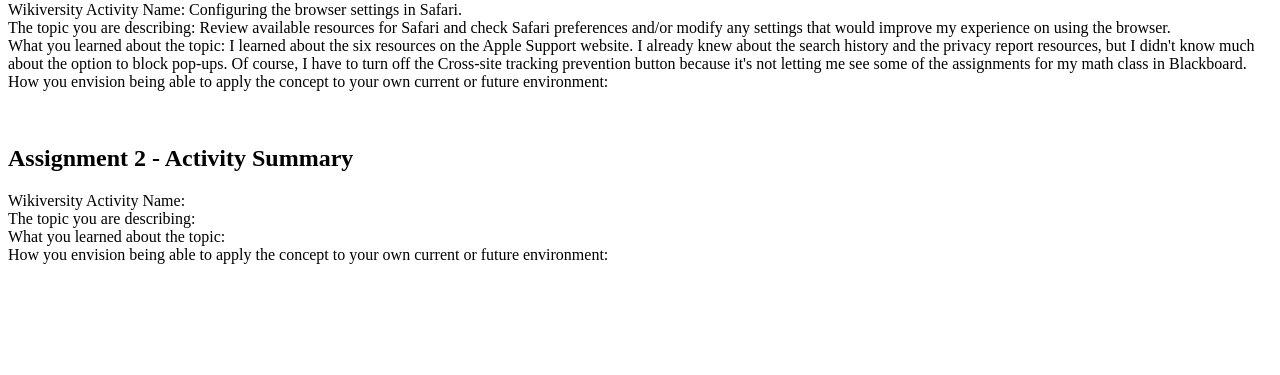
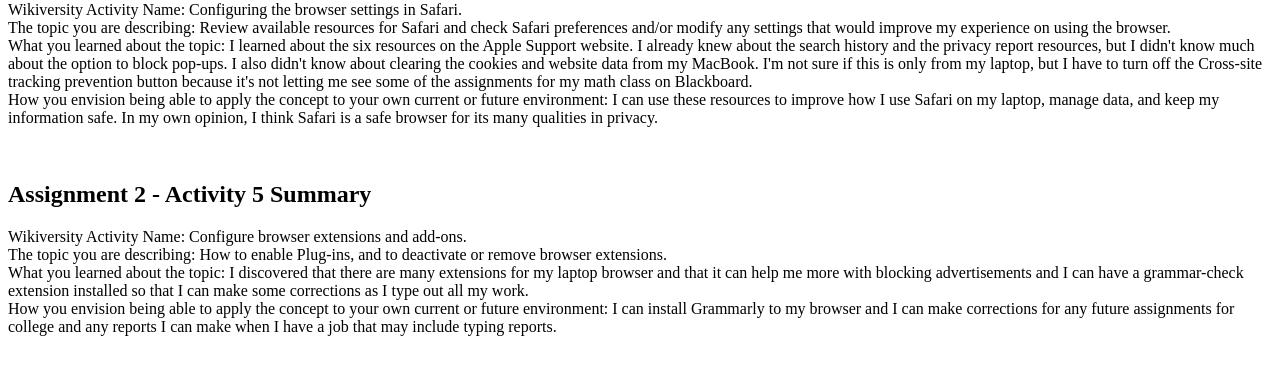
Before and after one commit to maximusdomz/maximusdomz.github.io, a plain HTML site: page web110/assignment2.html in a window 1280 px wide. Shown: the part 79-454 px from the top of the page. Drawn offline with Linux system fonts and the light colour scheme.

Commit message:
Update assignment2.html

```diff
--- a/web110/assignment2.html
+++ b/web110/assignment2.html
@@ -11,18 +11,18 @@
       <br>
       The topic you are describing: Review available resources for Safari and check Safari preferences and/or modify any settings that would improve my experience on using the browser.
       <br>
-      What you learned about the topic: I learned about the six resources on the Apple Support website. I already knew about the search history and the privacy report resources, but I didn't know much about the option to block pop-ups. Of course, I have to turn off the Cross-site tracking prevention button because it's not letting me see some of the assignments for my math class in Blackboard.
+      What you learned about the topic: I learned about the six resources on the Apple Support website. I already knew about the search history and the privacy report resources, but I didn't know much about the option to block pop-ups. I also didn't know about clearing the cookies and website data from my MacBook. I'm not sure if this is only from my laptop, but I have to turn off the Cross-site tracking prevention button because it's not letting me see some of the assignments for my math class on Blackboard.
       <br>
-      How you envision being able to apply the concept to your own current or future environment:  </p>
+      How you envision being able to apply the concept to your own current or future environment: I can use these resources to improve how I use Safari on my laptop, manage data, and keep my information safe. In my own opinion, I think Safari is a safe browser for its many qualities in privacy.  </p>
       <br>
-    <h2>Assignment 2 - Activity  Summary</h2>
+    <h2>Assignment 2 - Activity 5 Summary</h2>
     <p>
-      Wikiversity Activity Name:
+      Wikiversity Activity Name: Configure browser extensions and add-ons.
       <br>
-      The topic you are describing:
+      The topic you are describing: How to enable Plug-ins, and to deactivate or remove browser extensions.
       <br>
-      What you learned about the topic:
+      What you learned about the topic: I discovered that there are many extensions for my laptop browser and that it can help me more with blocking advertisements and I can have a grammar-check extension installed so that I can make some corrections as I type out all my work.
       <br>
-      How you envision being able to apply the concept to your own current or future environment:    </p>
+      How you envision being able to apply the concept to your own current or future environment: I can install Grammarly to my browser and I can make corrections for any future assignments for college and any reports I can make when I have a job that may include typing reports.   </p>
   </body>
 </html>
```
